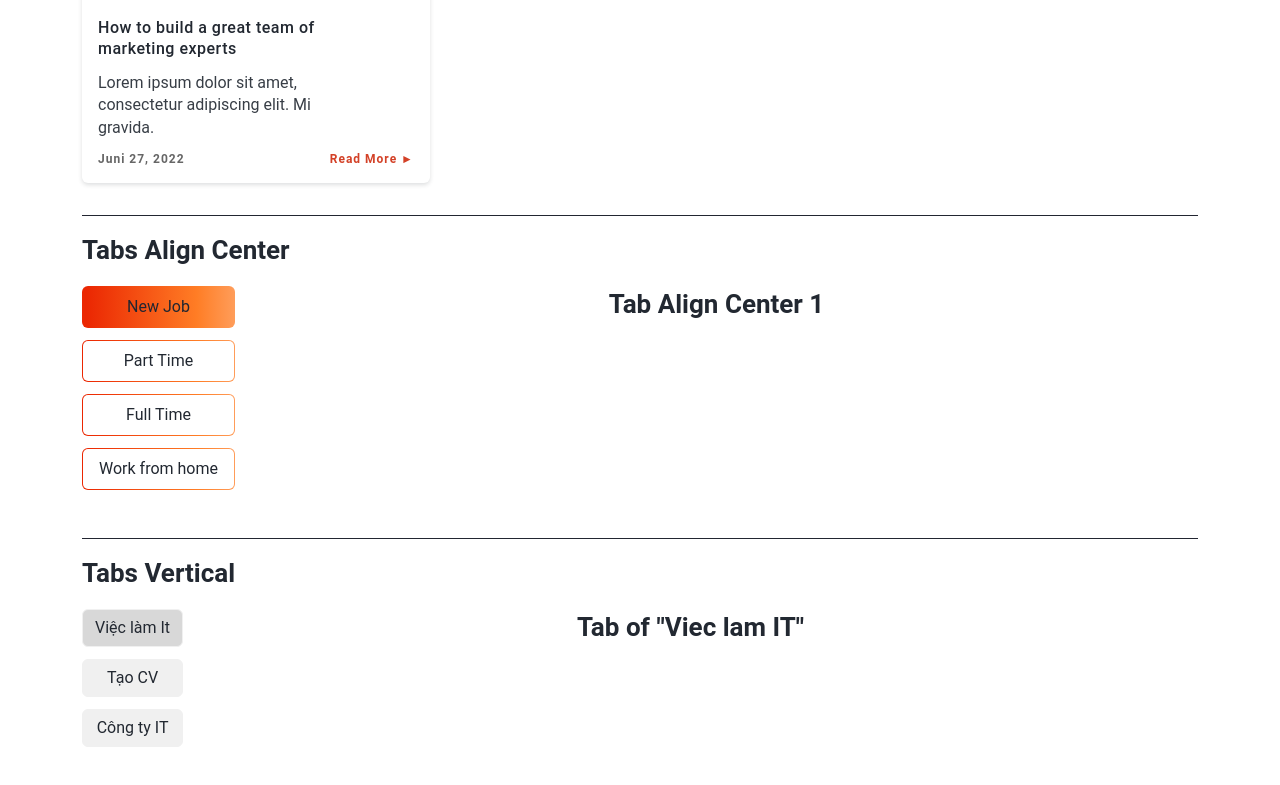
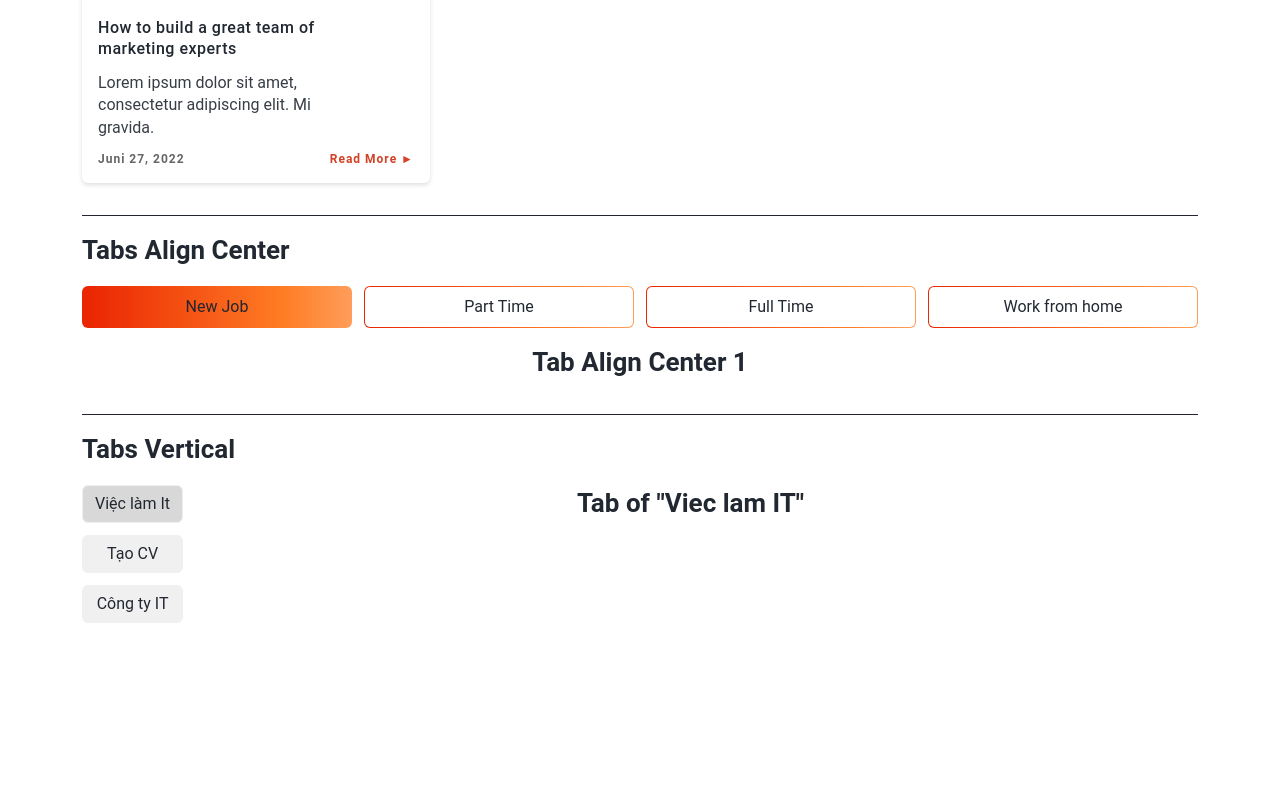
Before and after one commit to thangvb168/clone-topdev, a plain HTML site: page components.html in a window 1280 px wide. Shown: the part 790-1575 px from the top of the page. After the commit the page ends 1461 px from the top, so only its background shows below. Drawn offline with nearby package versions, Linux system fonts and the light colour scheme.

Commit message:
fix: change direction in nav tab

```diff
--- a/assets/scss/components/_tab.scss
+++ b/assets/scss/components/_tab.scss
@@ -12,8 +12,8 @@
 
     @include media-breakpoint-up(lg) {
         & {
-            --#{$prefix}tabs-direction: row;
-            --#{$prefix}tabs-nav-direction: column;
+            --#{$prefix}tabs-direction: column;
+            --#{$prefix}tabs-nav-direction: row;
         }
 
         &.tabs-nav-align-center {
```
Also changed, not shown: assets/scss/styles.css, 1 other file.
